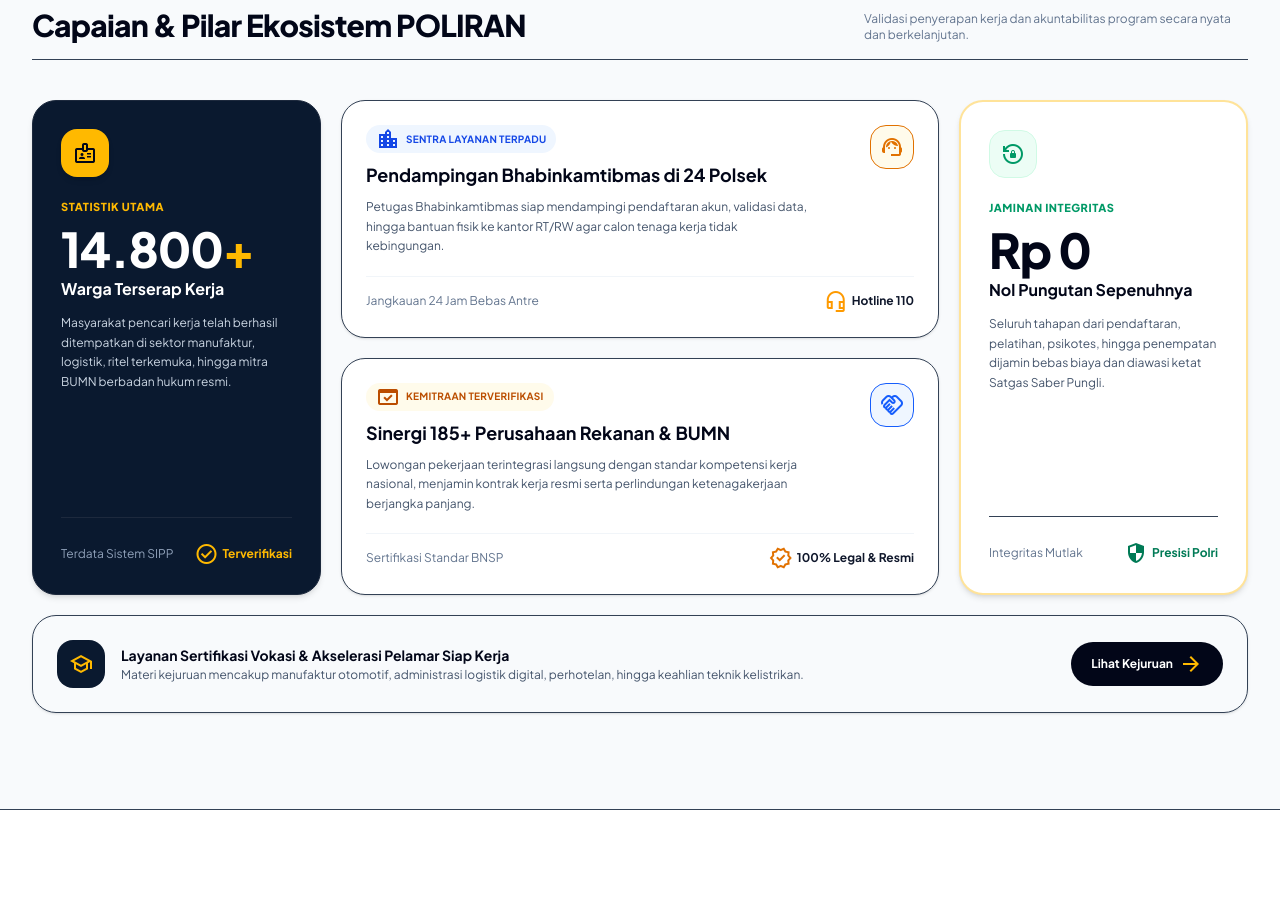
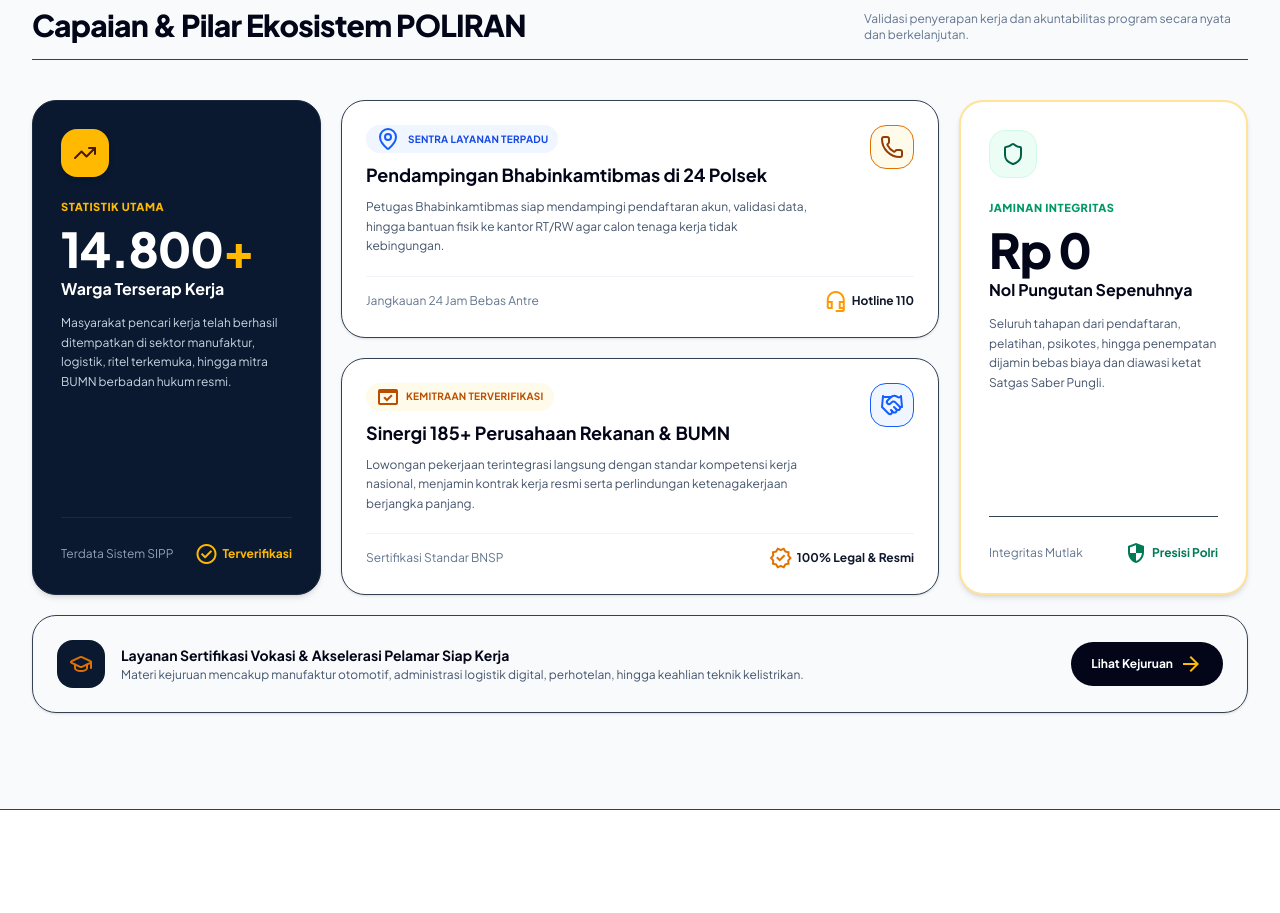
Before and after one commit to Excelliotheobald/POLIRAN, a Next.js app: page /tentang in a window 1280 px wide. Shown: the part 906-1819 px from the top of the page. Built offline with nearby package versions, Linux system fonts and the light colour scheme.

Commit message:
tentang baru

```diff
--- a/app/tentang/page.tsx
+++ b/app/tentang/page.tsx
@@ -1,6 +1,7 @@
 "use client";
 
 import Link from "next/link";
+import { TrendingUp, Users, MapPin, Phone, Shield, Lock, Handshake, Book, GraduationCap } from "lucide-react";
 
 export default function TentangKami() {
   return (
@@ -110,7 +111,7 @@ export default function TentangKami() {
               </div>
               <div className="space-y-4 relative z-10">
                 <div className="w-12 h-12 rounded-2xl bg-amber-400 text-slate-950 flex items-center justify-center font-bold shadow-md">
-                  <span className="material-symbols-outlined text-2xl">badge</span>
+                  <TrendingUp className="text-2xl text-amber-950" />
                 </div>
                 <div>
                   <span className="text-[11px] font-extrabold uppercase tracking-wider text-amber-400">
@@ -141,8 +142,7 @@ export default function TentangKami() {
               <div className="flex items-start justify-between gap-4">
                 <div className="space-y-2">
                   <div className="inline-flex items-center gap-1.5 px-2.5 py-0.5 rounded-full bg-blue-50 text-blue-700 text-[10px] font-bold uppercase tracking-wide">
-                    <span className="material-symbols-outlined text-xs">location_city</span>
-                    Sentra Layanan Terpadu
+                    <MapPin className="text-xs mr-0.5 text-blue-600" /> Sentra Layanan Terpadu
                   </div>
                   <h3 className="text-lg font-bold text-slate-950">
                     Pendampingan Bhabinkamtibmas di 24 Polsek
@@ -152,7 +152,7 @@ export default function TentangKami() {
                   </p>
                 </div>
                 <div className="w-11 h-11 rounded-2xl bg-amber-50 text-amber-600 flex items-center justify-center shrink-0 border border-sand-border">
-                  <span className="material-symbols-outlined text-2xl">support_agent</span>
+                  <Phone className="text-2xl text-amber-800" />
                 </div>
               </div>
               <div className="mt-5 pt-3 border-t border-slate-100 flex items-center justify-between text-xs text-slate-500">
@@ -168,7 +168,7 @@ export default function TentangKami() {
             <div className="md:col-span-1 md:row-span-2 rounded-3xl p-7 bg-white border-2 border-amber-400/40 shadow-md flex flex-col justify-between relative overflow-hidden group">
               <div className="space-y-4">
                 <div className="w-12 h-12 rounded-2xl bg-emerald-50 text-emerald-600 flex items-center justify-center border border-emerald-100">
-                  <span className="material-symbols-outlined text-2xl">lock_reset</span>
+                  <Shield className="text-2xl text-emerald-800" />
                 </div>
                 <div>
                   <span className="text-[11px] font-extrabold uppercase tracking-wider text-emerald-600">
@@ -210,7 +210,7 @@ export default function TentangKami() {
                   </p>
                 </div>
                 <div className="w-11 h-11 rounded-2xl bg-blue-50 text-blue-600 flex items-center justify-center shrink-0 border border-sand-border">
-                  <span className="material-symbols-outlined text-2xl">handshake</span>
+                  <Handshake className="text-2xl text-blue-600" />
                 </div>
               </div>
               <div className="mt-5 pt-3 border-t border-slate-100 flex items-center justify-between text-xs text-slate-500">
@@ -226,7 +226,7 @@ export default function TentangKami() {
             <div className="md:col-span-4 rounded-3xl p-6 bg-sand-card border border-sand-border shadow-sm flex flex-col sm:flex-row items-center justify-between gap-4">
               <div className="flex items-center gap-4">
                 <div className="w-12 h-12 rounded-2xl bg-[#0A192F] text-amber-400 flex items-center justify-center shrink-0">
-                  <span className="material-symbols-outlined text-2xl">school</span>
+                  <GraduationCap className="text-2xl text-amber-600" />
                 </div>
                 <div>
                   <h4 className="text-sm font-bold text-slate-950">
```
